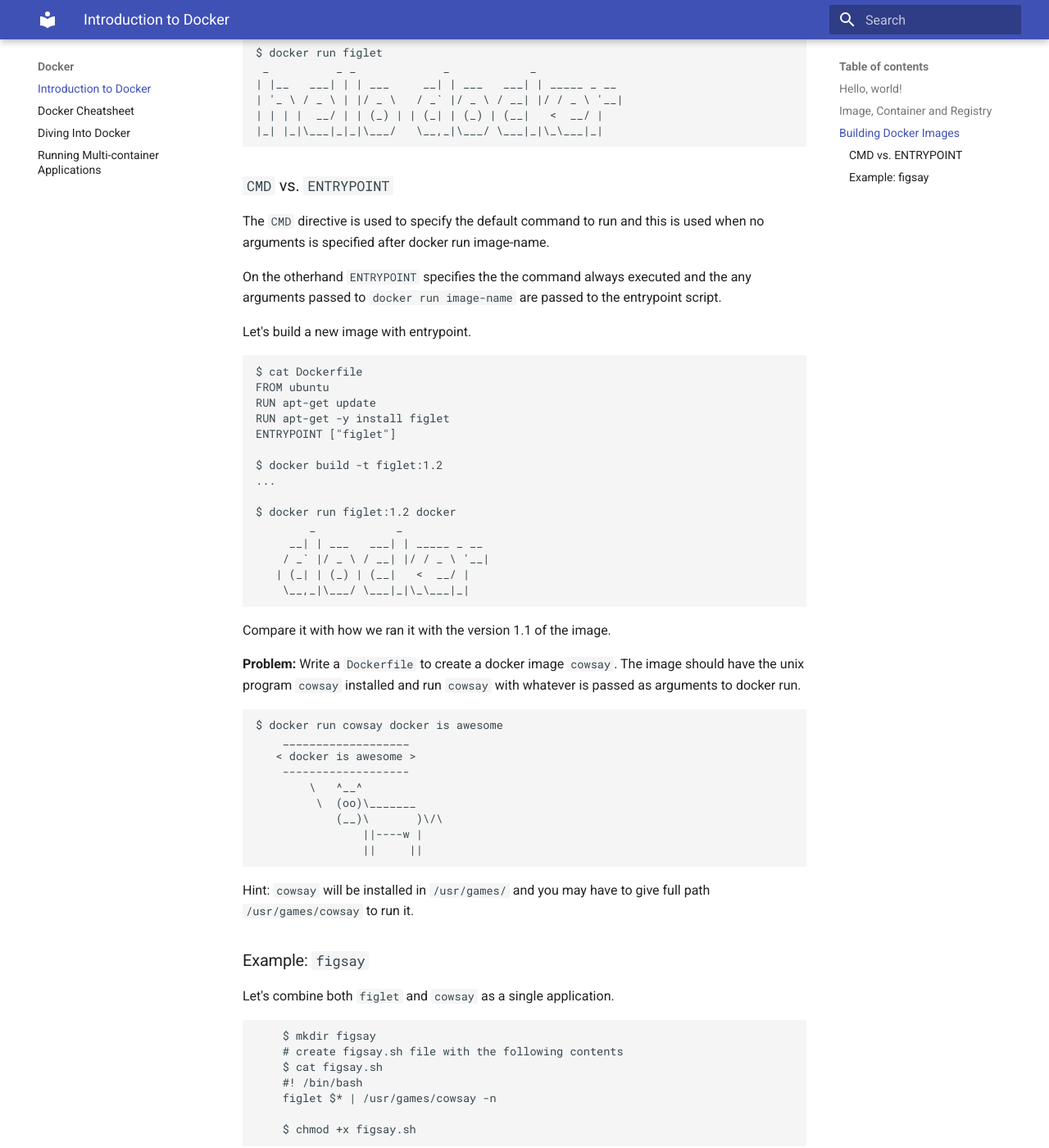
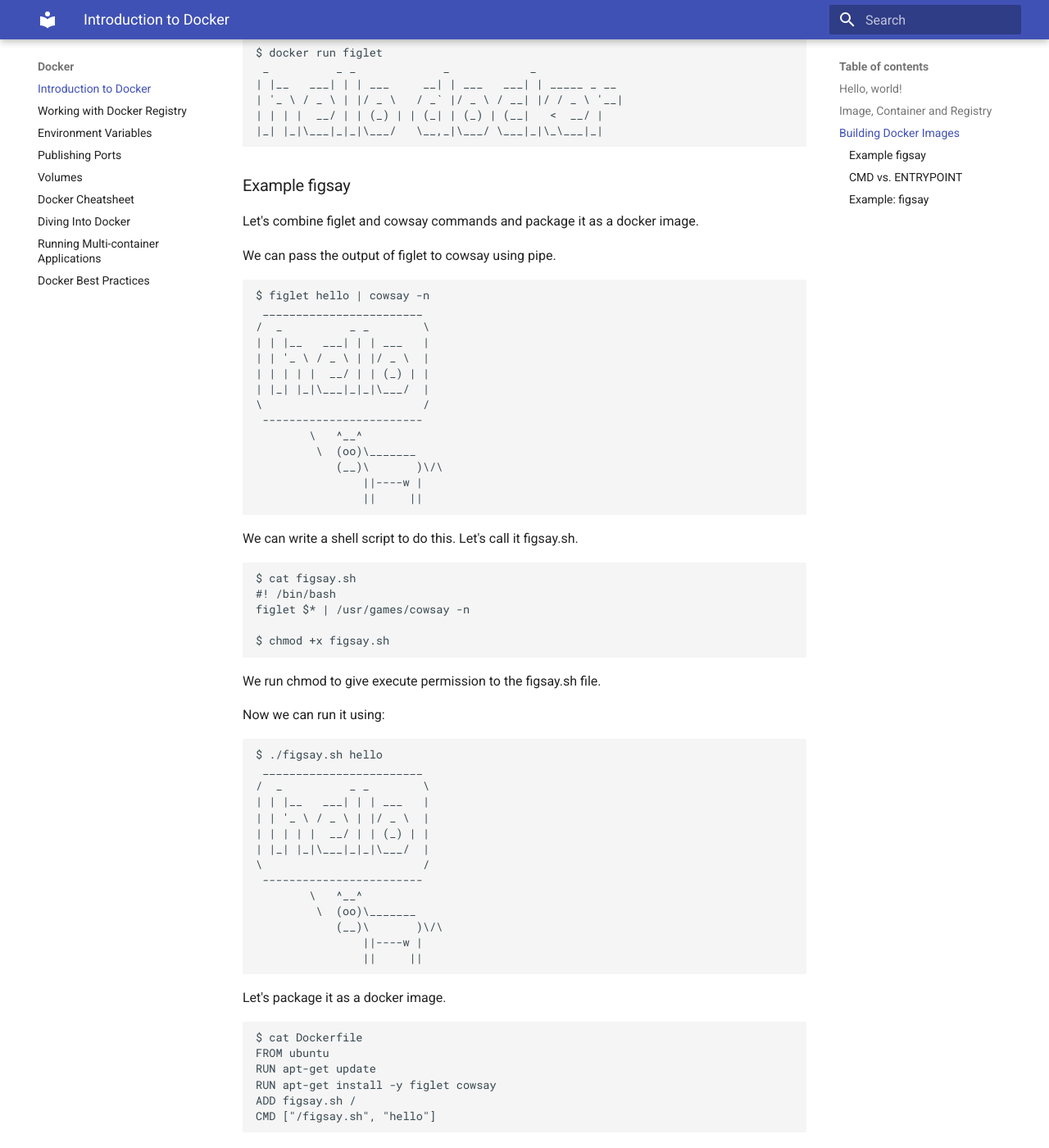
Before and after one commit to pipalacademy/devops-foundation-course, an MkDocs documentation site: the page built from docs/docker/introduction.md, in a window 1280 px wide and 1400 px high, scrolled down 1952 px. Shown: the whole window at 82% size. Built offline with MkDocs 1.6.1 and Material for MkDocs 9.7.7, drawn with Linux system fonts in a browser that asks for light colours; some of the changed text lies outside the part shown.

Commit message:
Added more lessons on docker

````diff
--- a/docs/docker/introduction.md
+++ b/docs/docker/introduction.md
@@ -90,6 +90,97 @@ $ docker run figlet
 | '_ \ / _ \ | |/ _ \   / _` |/ _ \ / __| |/ / _ \ '__|
 | | | |  __/ | | (_) | | (_| | (_) | (__|   <  __/ |
 |_| |_|\___|_|_|\___/   \__,_|\___/ \___|_|\_\___|_|
+```
+
+### Example figsay
+
+Let's combine figlet and cowsay commands and package it as a docker image.
+
+We can pass the output of figlet to cowsay using pipe.
+
+```
+$ figlet hello | cowsay -n
+ ________________________
+/  _          _ _        \
+| | |__   ___| | | ___   |
+| | '_ \ / _ \ | |/ _ \  |
+| | | | |  __/ | | (_) | |
+| |_| |_|\___|_|_|\___/  |
+\                        /
+ ------------------------
+        \   ^__^
+         \  (oo)\_______
+            (__)\       )\/\
+                ||----w |
+                ||     ||
+```
+
+We can write a shell script to do this. Let's call it figsay.sh.
+
+```
+$ cat figsay.sh
+#! /bin/bash
+figlet $* | /usr/games/cowsay -n
+
+$ chmod +x figsay.sh
+```
+
+We run chmod to give execute permission to the figsay.sh file.
+
+Now we can run it using:
+
+```
+$ ./figsay.sh hello
+ ________________________
+/  _          _ _        \
+| | |__   ___| | | ___   |
+| | '_ \ / _ \ | |/ _ \  |
+| | | | |  __/ | | (_) | |
+| |_| |_|\___|_|_|\___/  |
+\                        /
+ ------------------------
+        \   ^__^
+         \  (oo)\_______
+            (__)\       )\/\
+                ||----w |
+                ||     ||
+```
+
+Let's package it as a docker image.
+
+```
+$ cat Dockerfile
+FROM ubuntu
+RUN apt-get update
+RUN apt-get install -y figlet cowsay
+ADD figsay.sh /
+CMD ["/figsay.sh", "hello"]
+```
+
+Let's build the docker image.
+
+```
+$ docker build . -t figsay
+...
+```
+
+And run it:
+
+```
+$ docker run figsay
+ ________________________
+/  _          _ _        \
+| | |__   ___| | | ___   |
+| | '_ \ / _ \ | |/ _ \  |
+| | | | |  __/ | | (_) | |
+| |_| |_|\___|_|_|\___/  |
+\                        /
+ ------------------------
+        \   ^__^
+         \  (oo)\_______
+            (__)\       )\/\
+                ||----w |
+                ||     ||
 ```
 
 ### `CMD` vs. `ENTRYPOINT`
--- a/mkdocs.yml
+++ b/mkdocs.yml
@@ -17,9 +17,14 @@ nav:
     - managing-servers.md
   - Docker:
     - docker/introduction.md
+    - docker/registry.md
+    - docker/environment.md
+    - docker/ports.md
+    - docker/volumes.md
     - docker/cheatsheet.md
     - docker/diving-in.md
     - docker/docker-compose.md
+    - docker/best-practices.md
 
 markdown_extensions:
   - admonition
````
Also changed, not shown: docs/docker/best-practices.md (added, +76 -0 lines), docs/docker/docker-compose.md (+49 -0 lines), docs/docker/environment.md (added, +110 -0 lines), docs/docker/ports.md (added, +62 -0 lines), docs/docker/registry.md (added, +60 -0 lines), docs/docker/volumes.md (added, +12 -0 lines).
